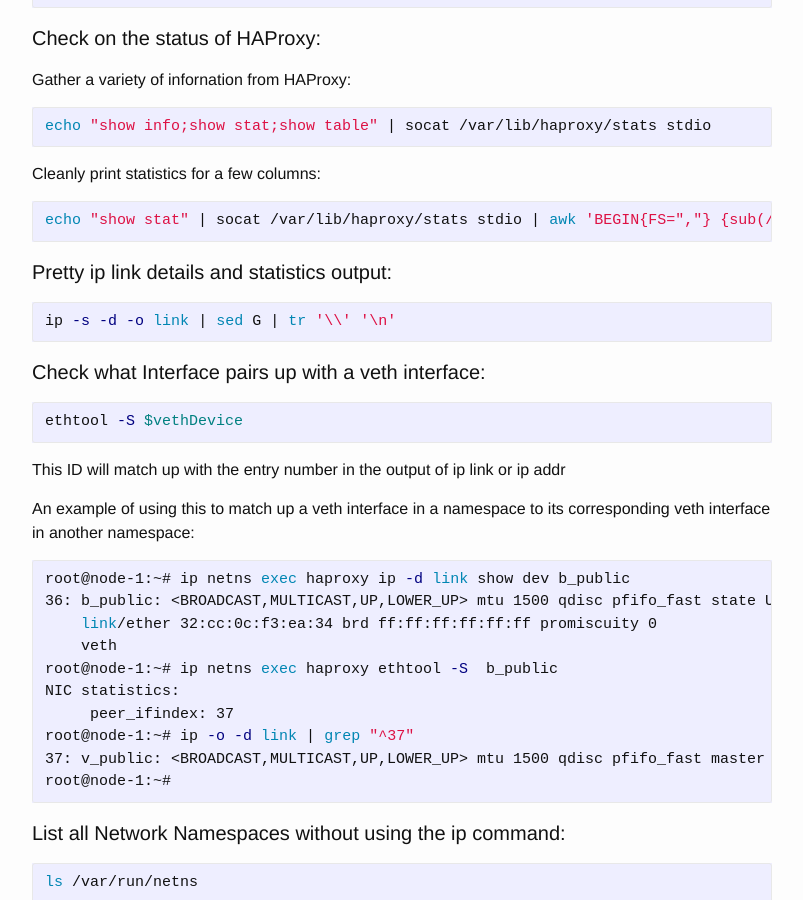
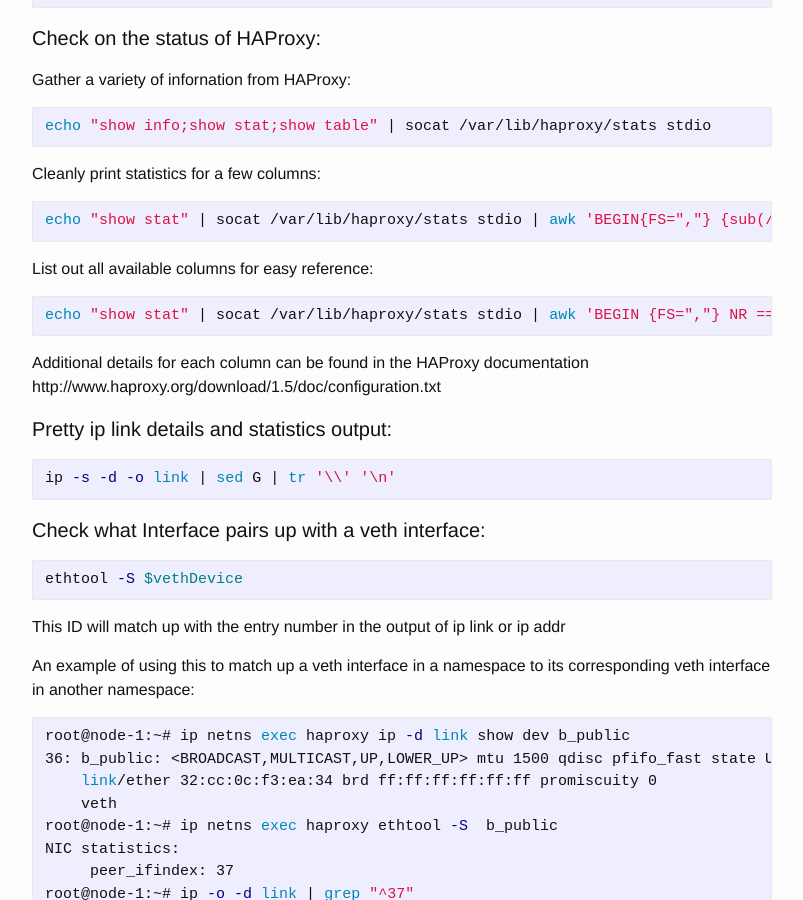
Before and after one commit to starhawking/starhawking.github.io, a Jekyll site: the page built from openstack_notes.md, in a window 1280 px wide and 900 px high, scrolled down 356 px. Shown: the whole window, without its empty margins (238-1041 px from the left). Built offline with Jekyll 4.4.1, drawn with Linux system fonts in a browser that asks for light colours.

Commit message:
Added additional information about haproxy stats

````diff
--- a/openstack_notes.md
+++ b/openstack_notes.md
@@ -27,6 +27,15 @@
 ```shell
 echo "show stat" | socat /var/lib/haproxy/stats stdio | awk 'BEGIN{FS=","} {sub(/^#\ */, "", $0); print $1,$2,$9,$10}' | column -t
 ```
+
+List out all available columns for easy reference:
+
+```shell
+echo "show stat" | socat /var/lib/haproxy/stats stdio | awk 'BEGIN {FS=","} NR == 1 {sub(/^#\ */, "", $0); for (i=1; i < NF; i++) { print "$"i" = "$i }}'
+```
+
+Additional details for each column can be found in the HAProxy documentation
+http://www.haproxy.org/download/1.5/doc/configuration.txt
 
 #### Pretty ip link details and statistics output:
 
````
